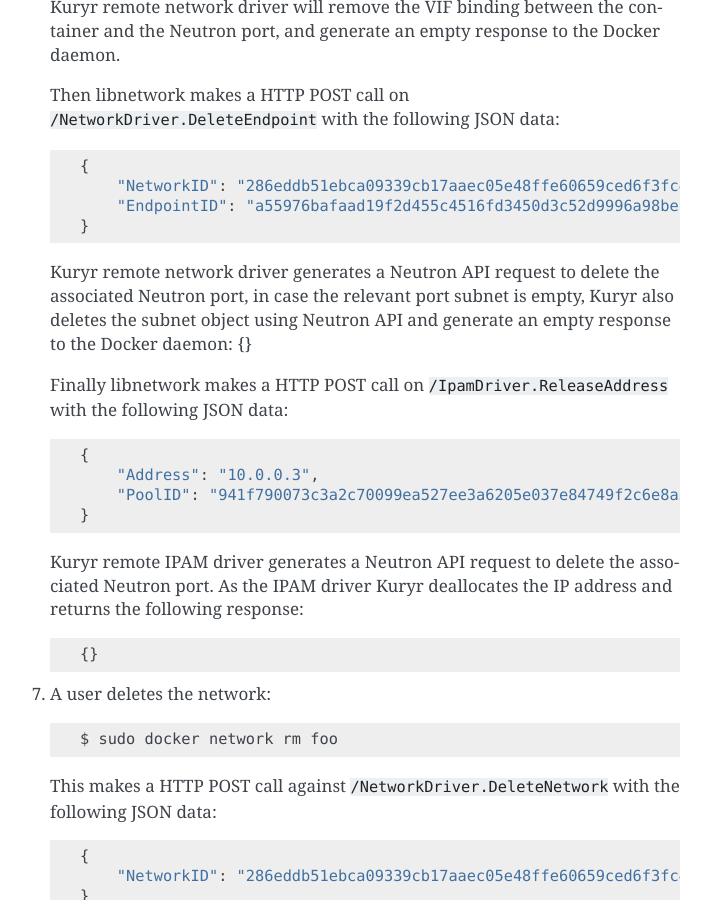
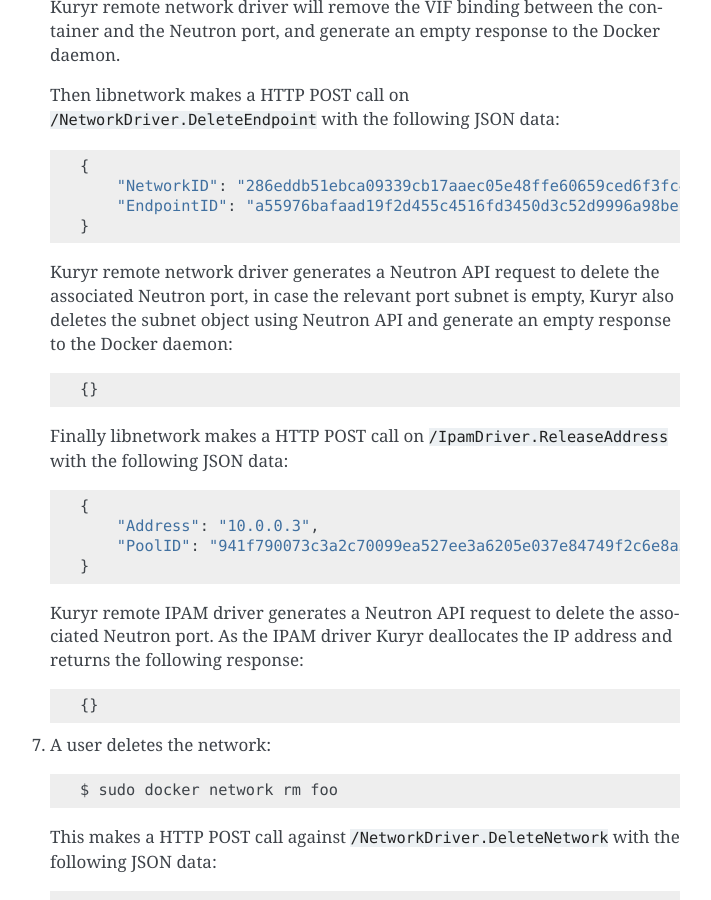
Before and after one commit to openstack/kuryr, a Sphinx documentation site: the page built from doc/source/devref/libnetwork_remote_driver_design.rst, in a window 1280 px wide and 900 px high, scrolled down 6332 px. Shown: the whole window, without its empty margins (400-1111 px from the left). Built offline with Sphinx 7.4.7, drawn with Linux system fonts in a browser that asks for light colours.

Commit message:
[doc] Simple doc fix to add some missing styling
This commit adds a set of stand alone curly brackets into a
code block for more readability.

Closes-Bug: 1641780
Change-Id: I448b684a362c6a0abfc67950ec918d11aa92591d

```diff
--- a/doc/source/devref/libnetwork_remote_driver_design.rst
+++ b/doc/source/devref/libnetwork_remote_driver_design.rst
@@ -306,7 +306,9 @@
    Kuryr remote network driver generates a Neutron API request to delete the
    associated Neutron port, in case the relevant port subnet is empty, Kuryr
    also deletes the subnet object using Neutron API and generate an empty
-   response to the Docker daemon: {}
+   response to the Docker daemon::
+
+       {}
 
    Finally libnetwork makes a HTTP POST call on ``/IpamDriver.ReleaseAddress``
    with the following JSON data::
```
